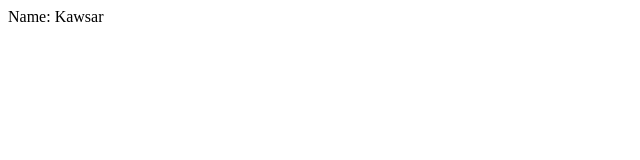
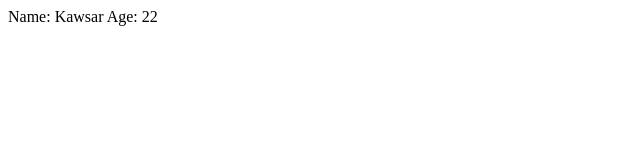
Before and after one commit to KawsarAleev/0002-git-test, a plain HTML site: page index.html in a window 1280 px wide. Shown: the full height of the page, 0-640 px from the left. Drawn offline with Linux system fonts and the light colour scheme.

Commit message:
Age has been added

```diff
--- a/index.html
+++ b/index.html
@@ -7,5 +7,6 @@
 </head>
 <body>
     Name: Kawsar
+    Age: 22
 </body>
 </html>
```
